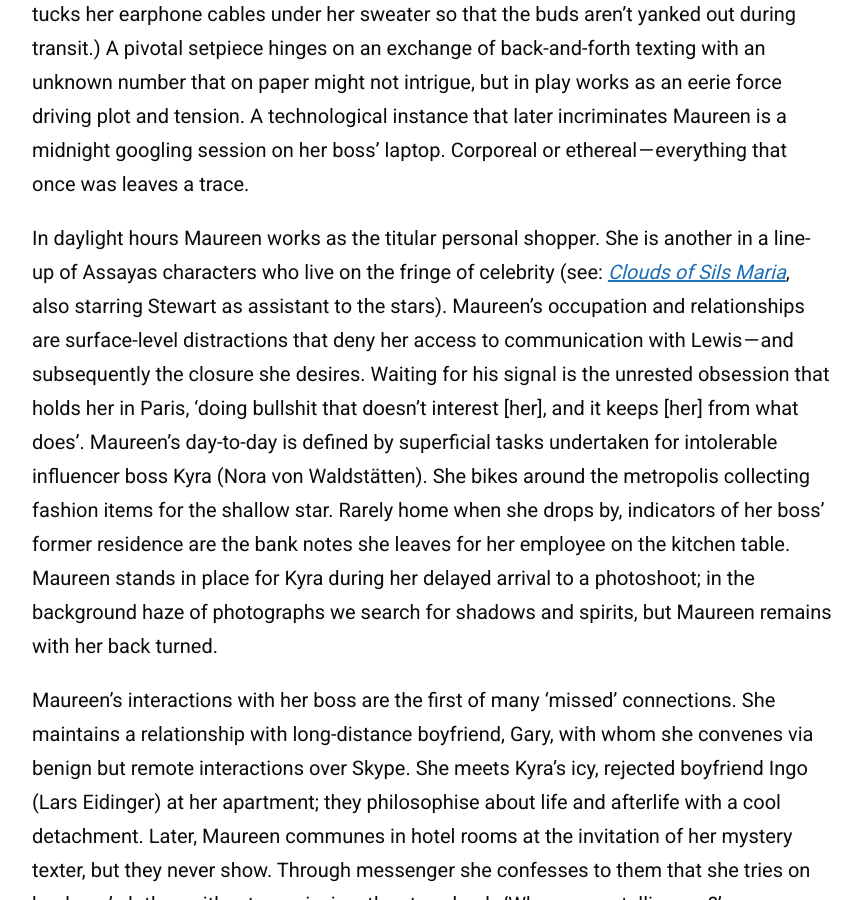
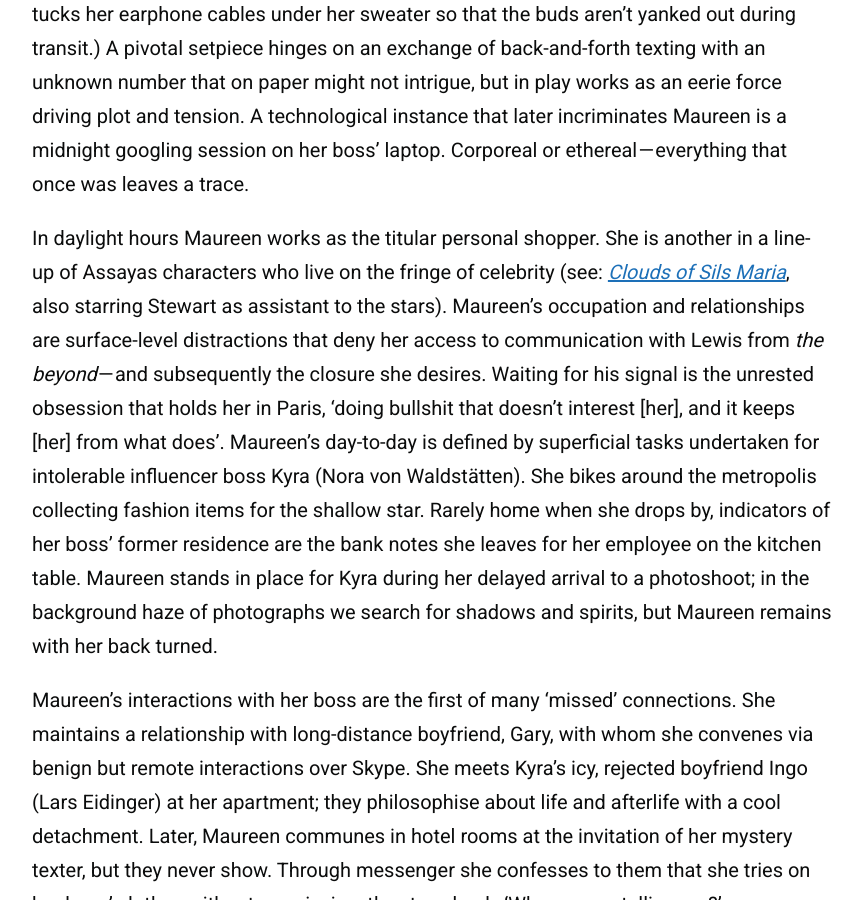
Before and after one commit to zoeurl/zoedowney.github.io, a Jekyll site: the page built from _posts/2023-12-08-personal-shopper.md, in a window 1280 px wide and 900 px high, scrolled down 1308 px. Shown: the whole window, without its empty margins (208-1070 px from the left). Built offline with Jekyll 4.4.1, drawn with Linux system fonts in a browser that asks for light colours.

Commit message:
Update 2023-12-08-personal-shopper.md

```diff
--- a/_posts/2023-12-08-personal-shopper.md
+++ b/_posts/2023-12-08-personal-shopper.md
@@ -14,7 +14,7 @@
 
 I’m a fan of media that abides by current technological habits. Maureen orders a Klint [book](https://www.amazon.co.uk/Hilma-Af-Klint-David-Lomas/dp/3775734899/ref=sr_1_1?crid=3EECI1DAZPFCG&keywords=hilma+af+klint+a+pioneer+of+abstraction&qid=1700658419&sprefix=hilma+af+klint+a+pioneer+of+abstraction%2Caps%2C99&sr=8-1) online and is pictured watching YouTube videos about the artist on the métro. (She tucks her earphone cables under her sweater so that the buds aren't yanked out during transit.) A pivotal setpiece hinges on an exchange of back-and-forth texting with an unknown number that on paper might not intrigue, but in play works as an eerie force driving plot and tension. A technological instance that later incriminates Maureen is a midnight googling session on her boss’ laptop. Corporeal or ethereal — everything that once was leaves a trace.
 
-In daylight hours Maureen works as the titular personal shopper. She is another in a line-up of Assayas characters who live on the fringe of celebrity (see: [_Clouds of Sils Maria_](https://www.theguardian.com/film/2015/may/17/clouds-of-sils-maria-review-juliette-binoche), also starring Stewart as assistant to the stars). Maureen’s occupation and relationships are surface-level distractions that deny her access to communication with Lewis — and subsequently the closure she desires. Waiting for his signal is the unrested obsession that holds her in Paris, 'doing bullshit that doesn't interest [her], and it keeps [her] from what does'. Maureen's day-to-day is defined by superficial tasks undertaken for intolerable influencer boss Kyra (Nora von Waldstätten). She bikes around the metropolis collecting fashion items for the shallow star. Rarely home when she drops by, indicators of her boss’ former residence are the bank notes she leaves for her employee on the kitchen table. Maureen stands in place for Kyra during her delayed arrival to a photoshoot; in the background haze of photographs we search for shadows and spirits, but Maureen remains with her back turned.
+In daylight hours Maureen works as the titular personal shopper. She is another in a line-up of Assayas characters who live on the fringe of celebrity (see: [_Clouds of Sils Maria_](https://www.theguardian.com/film/2015/may/17/clouds-of-sils-maria-review-juliette-binoche), also starring Stewart as assistant to the stars). Maureen’s occupation and relationships are surface-level distractions that deny her access to communication with Lewis from _the beyond_ — and subsequently the closure she desires. Waiting for his signal is the unrested obsession that holds her in Paris, 'doing bullshit that doesn't interest [her], and it keeps [her] from what does'. Maureen's day-to-day is defined by superficial tasks undertaken for intolerable influencer boss Kyra (Nora von Waldstätten). She bikes around the metropolis collecting fashion items for the shallow star. Rarely home when she drops by, indicators of her boss’ former residence are the bank notes she leaves for her employee on the kitchen table. Maureen stands in place for Kyra during her delayed arrival to a photoshoot; in the background haze of photographs we search for shadows and spirits, but Maureen remains with her back turned.
 
 Maureen’s interactions with her boss are the first of many ‘missed’ connections. She maintains a relationship with long-distance boyfriend, Gary, with whom she convenes via benign but remote interactions over Skype. She meets Kyra’s icy, rejected boyfriend Ingo (Lars Eidinger) at her apartment; they philosophise about life and afterlife with a cool detachment. Later, Maureen communes in hotel rooms at the invitation of her mystery texter, but they never show. Through messenger she confesses to them that she tries on her boss’ clothes without permission; they type back, ‘Why are you telling me?’
 
```
